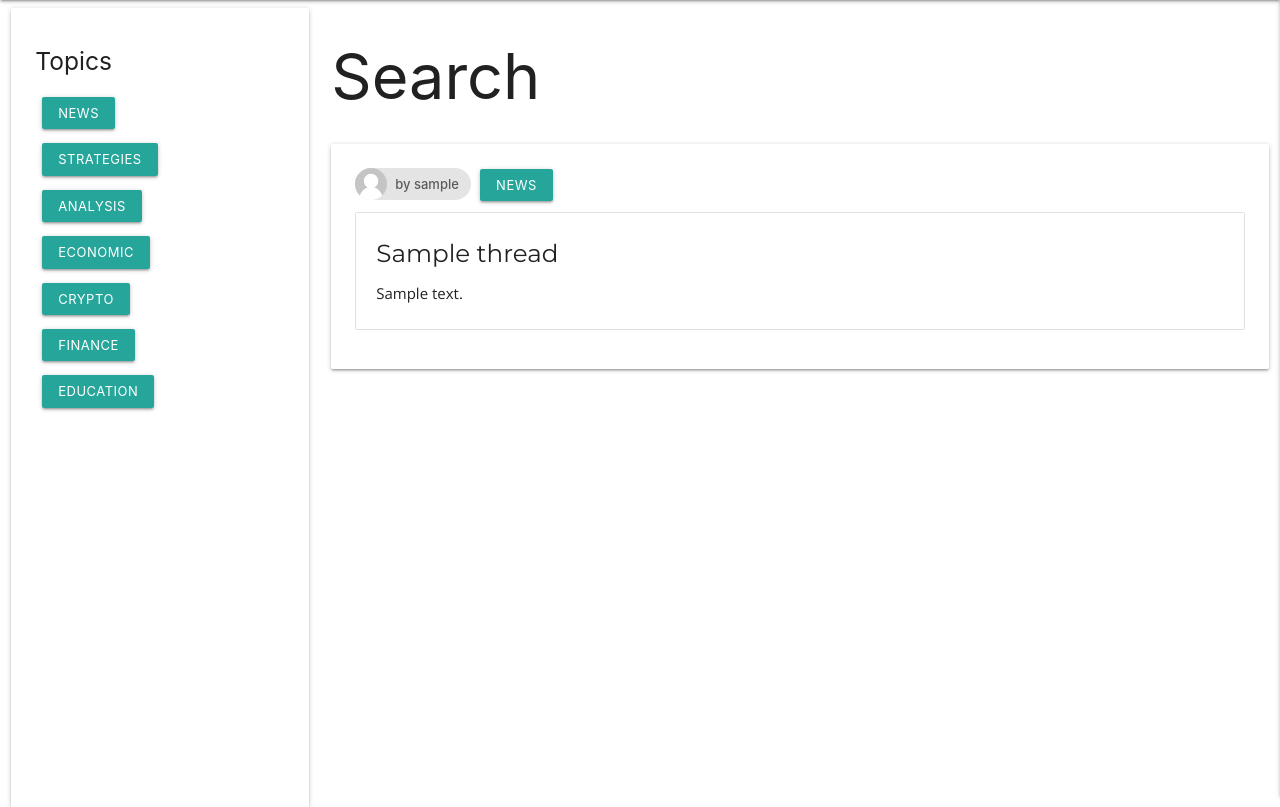
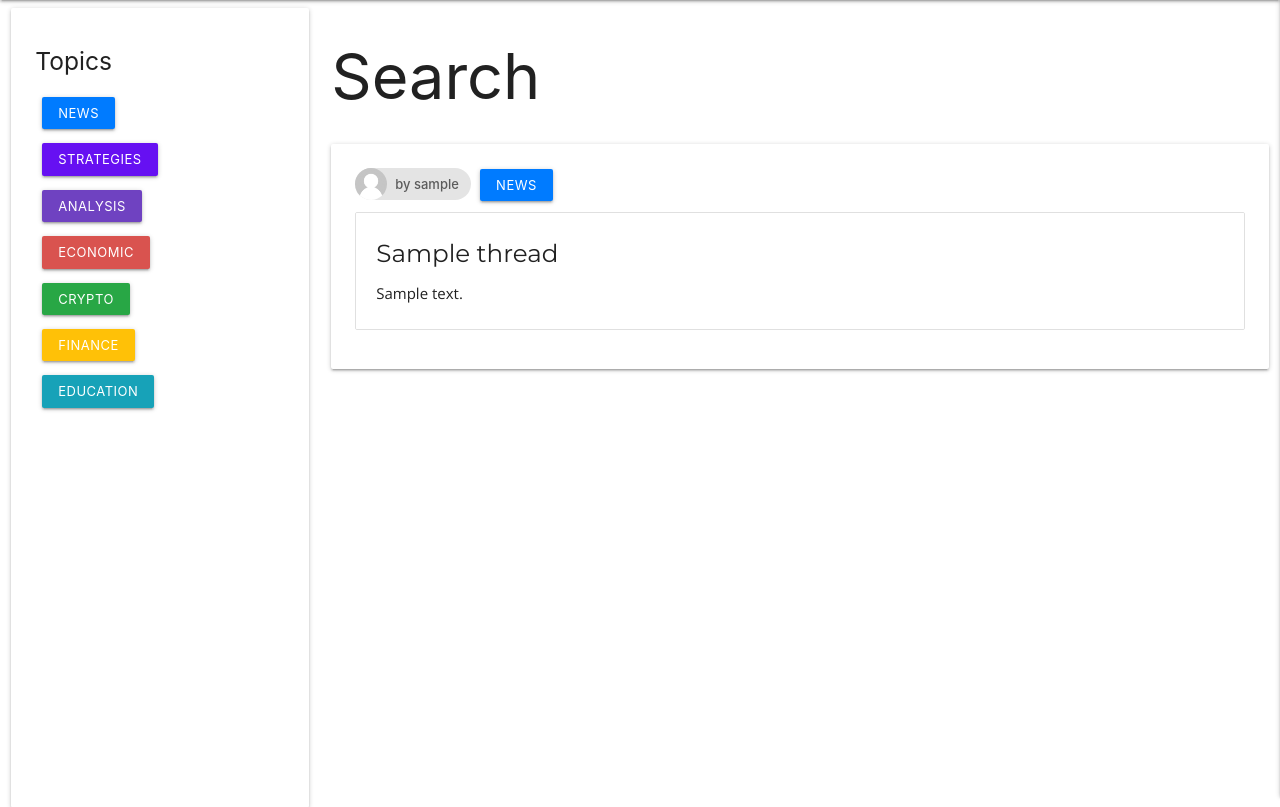
Before and after one commit to elindalenback/stock-rockets, a Django app: page / in a window 1280 px wide. Shown: the part 64-871 px from the top of the page. Run offline with Django 4.2, Linux system fonts and the light colour scheme; tables that the repository leaves empty hold one stand-in row (values such as "Sample post").

Commit message:
Add different colors on topic buttons, if same topic - same color

```diff
--- a/forum/templates/forum/index.html
+++ b/forum/templates/forum/index.html
@@ -9,7 +9,7 @@
                     <h5>Topics</h5>
                     <ul>
                         {% for topic_id, topic_name in topics %}
-                        <li class="topics"><a class="waves-effect waves-light btn-small topic-button">{{ topic_name }}</a></li>
+                        <li class="topics"><a class="waves-effect waves-light btn-small topic-buttons">{{ topic_name }}</a></li>
                         {% endfor %}
                     </ul>
                 </div>
@@ -26,11 +26,11 @@
                         <img src="static/images/anon-pp.png" alt="Thread Author">
                         by {{thread.author}}
                     </div>
-                    <a class="waves-effect waves-light btn-small">{{thread.get_topic_display}}</a>
+                    <a class="waves-effect waves-light btn-small topic-buttons">{{thread.get_topic_display}}</a>
                     <ul class="collection">
                             <li class="collection-item">
                                 <h5 class="heading">{{thread.title}}</h5>
-                                <p class="main-text">{{thread.thread_text}}</p>
+                                <p class="main-text">{{thread.thread_text |safe }}</p>
                             </li>
                         {% endfor %}
                     </ul>
--- a/static/js/script.js
+++ b/static/js/script.js
@@ -8,3 +8,26 @@ document.addEventListener('DOMContentLoaded', function() {
     var elems2 = document.querySelectorAll('.sidenav-trigger');
     var instances2 = M.Sidenav.init(elems2);
 });
+
+document.addEventListener('DOMContentLoaded', function() {
+    // Define your color palette
+    var colorPalette = ["#007BFF", "#6610F2", "#6F42C1", "#D9534F", "#28A745", "#FFC107", "#17A2B8", "#DC3545", "#FD7E14", "#198754", "#20c997", "#0d6efd", "#6610F2", "#6F42C1", "#D9534F", "#28A745", "#FFC107", "#17A2B8", "#DC3545", "#FD7E14"];
+
+    // Select all buttons with class 'topic-buttons'
+    var buttons = document.querySelectorAll('.topic-buttons');
+
+    // Create an object to store the mapping of topic names to colors
+    var topicColorMap = {};
+
+    // Iterate over topics and assign colors from the palette
+    buttons.forEach(function(button, index) {
+        var topicName = button.textContent.trim(); // Get the text content of the button
+        if (!topicColorMap[topicName]) {
+            // If the topic name is not already in the map, assign a color from the palette
+            var colorIndex = Object.keys(topicColorMap).length % colorPalette.length;
+            topicColorMap[topicName] = colorPalette[colorIndex];
+        }
+        // Apply color to button background
+        button.style.backgroundColor = topicColorMap[topicName];
+    });
+});
```
